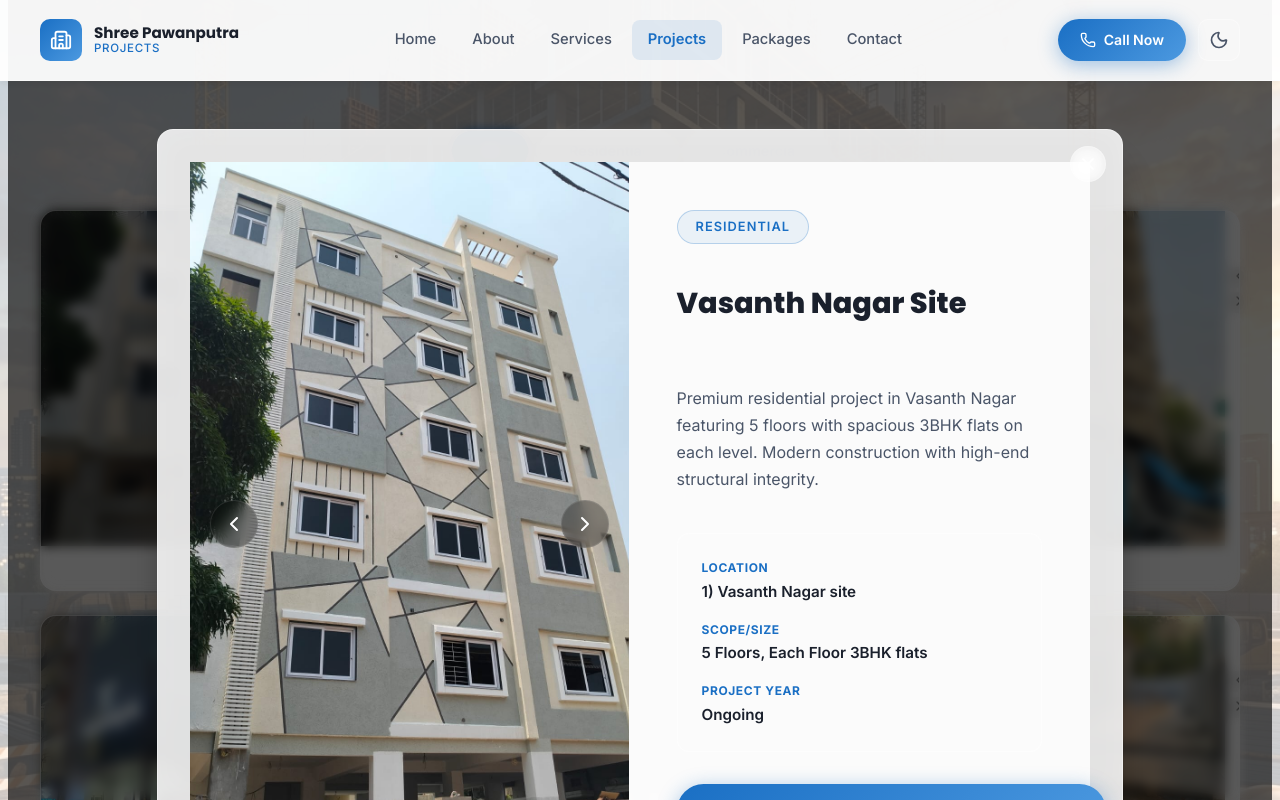
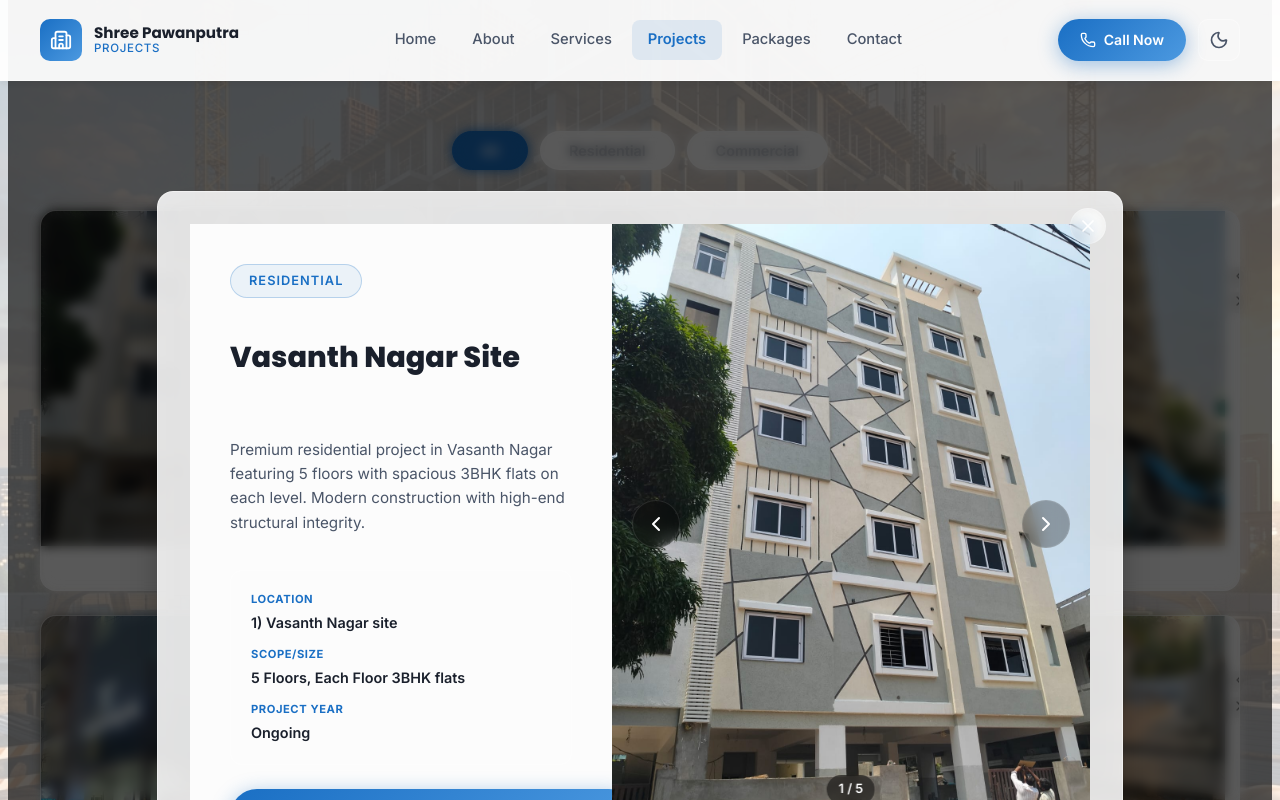
Before and after one commit to BasithRahul/brickBoltSPP, a React (Vite) app in the folder client/: page /projects in a window 1280 px wide. Both pictures are taken after a click on the element 232 px from the left and 894 px from the top of the page. Shown: the part 494-1294 px from the top of the page. Built offline with nearby package versions, Linux system fonts and the light colour scheme.

Commit message:
UI Tweak: Reducing grid card height and shrinking modal dimensions

```diff
--- a/client/src/pages/Projects.css
+++ b/client/src/pages/Projects.css
@@ -106,12 +106,78 @@
 
 .proj-modal__container {
   display: flex;
-  min-height: 500px;
+  height: 600px;
+  max-height: 85vh;
 }
 
-/* IMAGE SLIDER (Left) */
+/* DETAILS (Left) */
+.proj-modal__details {
+  flex: 1;
+  padding: 40px;
+  display: flex;
+  flex-direction: column;
+  background: var(--card);
+  overflow-y: auto;
+}
+
+.proj-modal__header { margin-bottom: 24px; }
+.proj-modal__title {
+  font-family: 'Poppins', sans-serif;
+  font-size: 1.8rem;
+  font-weight: 800;
+  color: var(--text);
+  line-height: 1.2;
+}
+
+.proj-modal__body {
+  flex: 1;
+  display: flex;
+  flex-direction: column;
+  gap: 20px;
+}
+
+.proj-modal__desc {
+  font-size: 0.95rem;
+  line-height: 1.6;
+  color: var(--text-muted);
+}
+
+.proj-modal__meta {
+  display: flex;
+  flex-direction: column;
+  gap: 12px;
+  padding: 20px;
+  background: var(--surface);
+  border-radius: 12px;
+  border: 1px solid var(--card-border);
+  margin-top: auto;
+}
+
+.proj-modal__meta-item {
+  display: flex;
+  flex-direction: column;
+  gap: 2px;
+}
+.proj-modal__meta-item .label {
+  font-size: 0.7rem;
+  text-transform: uppercase;
+  letter-spacing: 0.05em;
+  font-weight: 700;
+  color: var(--primary);
+}
+.proj-modal__meta-item .value {
+  font-size: 0.9rem;
+  font-weight: 600;
+  color: var(--text);
+}
+
+.proj-modal__footer {
+  margin-top: 24px;
+}
+
+/* IMAGE SLIDER (Right) */
 .proj-modal__slider {
-  flex: 1.2;
+  flex: 1.4;
   position: relative;
   background: #000;
   display: flex;
@@ -176,69 +242,6 @@
   justify-content: center;
 }
 
-/* DETAILS (Right) */
-.proj-modal__details {
-  flex: 1;
-  padding: 48px;
-  display: flex;
-  flex-direction: column;
-  background: var(--card);
-}
-
-.proj-modal__header { margin-bottom: 24px; }
-.proj-modal__title {
-  font-family: 'Poppins', sans-serif;
-  font-size: 1.8rem;
-  font-weight: 800;
-  color: var(--text);
-  line-height: 1.2;
-}
-
-.proj-modal__body {
-  flex: 1;
-  display: flex;
-  flex-direction: column;
-  gap: 24px;
-}
-
-.proj-modal__desc {
-  font-size: 1rem;
-  line-height: 1.7;
-  color: var(--text-muted);
-}
-
-.proj-modal__meta {
-  display: flex;
-  flex-direction: column;
-  gap: 16px;
-  padding: 24px;
-  background: var(--surface);
-  border-radius: 12px;
-  border: 1px solid var(--card-border);
-}
-
-.proj-modal__meta-item {
-  display: flex;
-  flex-direction: column;
-  gap: 2px;
-}
-.proj-modal__meta-item .label {
-  font-size: 0.75rem;
-  text-transform: uppercase;
-  letter-spacing: 0.05em;
-  font-weight: 700;
-  color: var(--primary);
-}
-.proj-modal__meta-item .value {
-  font-size: 0.95rem;
-  font-weight: 600;
-  color: var(--text);
-}
-
-.proj-modal__footer {
-  margin-top: 32px;
-}
-
 /* RESPONSIVE */
 @media (max-width: 800px) {
   .proj-modal { max-width: 500px; }
--- a/client/src/pages/Projects.jsx
+++ b/client/src/pages/Projects.jsx
@@ -277,33 +277,7 @@ export default function ProjectsPage() {
               <X size={20} />
             </button>
             <div className="proj-modal__container">
-              {/* Image Slider (Left) */}
-              <div className="proj-modal__slider">
-                {selected.images && selected.images.length > 0 ? (
-                  <>
-                    <img src={selected.images[modalImgIdx]} alt={selected.title} className="proj-modal__slider-img" />
-                    {selected.images.length > 1 && (
-                      <div className="proj-modal__slider-nav">
-                        <button className="proj-modal__slider-btn" onClick={prevModalImg}>
-                          <ChevronLeft size={24} />
-                        </button>
-                        <button className="proj-modal__slider-btn" onClick={nextModalImg}>
-                          <ChevronRight size={24} />
-                        </button>
-                      </div>
-                    )}
-                    <div className="proj-modal__slider-counter">
-                      {modalImgIdx + 1} / {selected.images.length}
-                    </div>
-                  </>
-                ) : (
-                  <div className="proj-modal__placeholder" style={{ background: `${selected.color}15` }}>
-                    <Building2 size={64} style={{ color: selected.color }} />
-                  </div>
-                )}
-              </div>
-
-              {/* Project Details (Right) */}
+              {/* Project Details (Left) */}
               <div className="proj-modal__details">
                 <div className="proj-modal__header">
                   <span className="badge" style={{
@@ -341,6 +315,32 @@ export default function ProjectsPage() {
                   </a>
                 </div>
               </div>
+
+              {/* Image Slider (Right) */}
+              <div className="proj-modal__slider">
+                {selected.images && selected.images.length > 0 ? (
+                  <>
+                    <img src={selected.images[modalImgIdx]} alt={selected.title} className="proj-modal__slider-img" />
+                    {selected.images.length > 1 && (
+                      <div className="proj-modal__slider-nav">
+                        <button className="proj-modal__slider-btn" onClick={prevModalImg}>
+                          <ChevronLeft size={24} />
+                        </button>
+                        <button className="proj-modal__slider-btn" onClick={nextModalImg}>
+                          <ChevronRight size={24} />
+                        </button>
+                      </div>
+                    )}
+                    <div className="proj-modal__slider-counter">
+                      {modalImgIdx + 1} / {selected.images.length}
+                    </div>
+                  </>
+                ) : (
+                  <div className="proj-modal__placeholder" style={{ background: `${selected.color}15` }}>
+                    <Building2 size={64} style={{ color: selected.color }} />
+                  </div>
+                )}
+              </div>
             </div>
           </div>
         </div>
```
